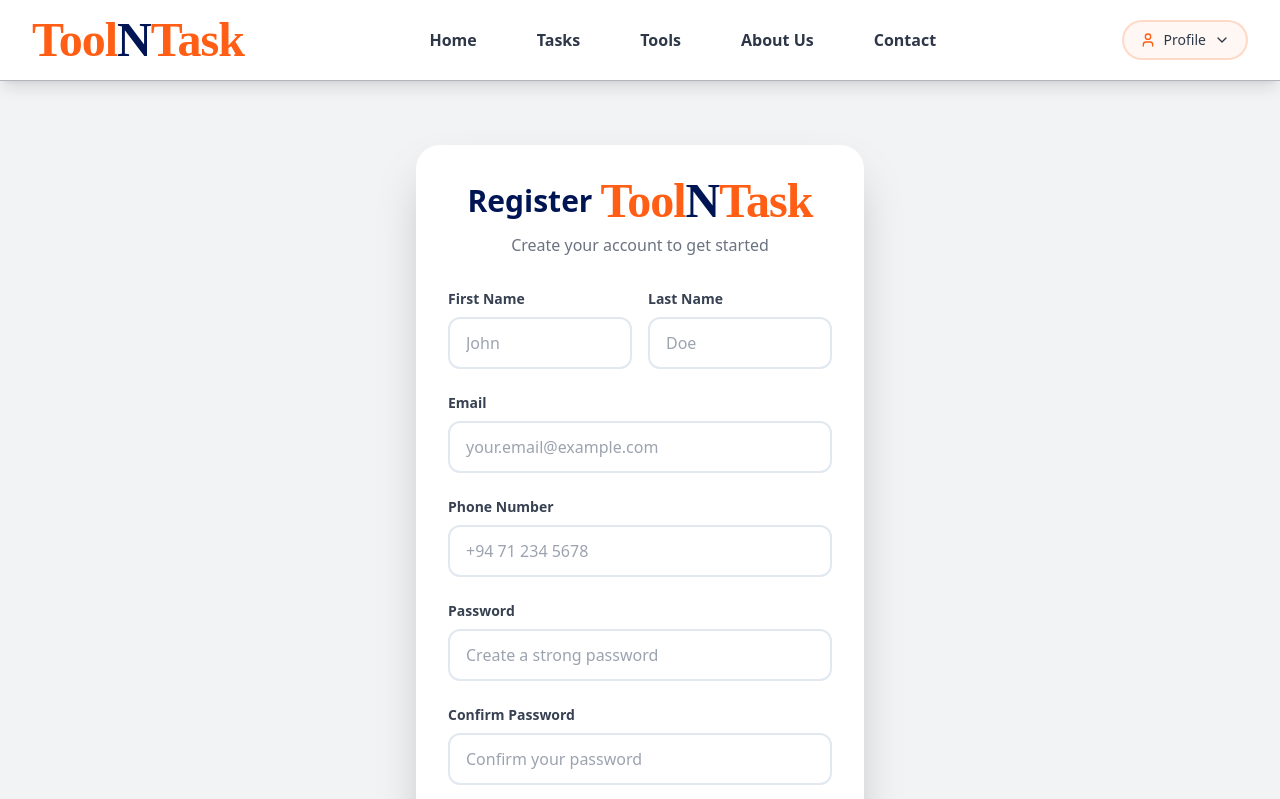
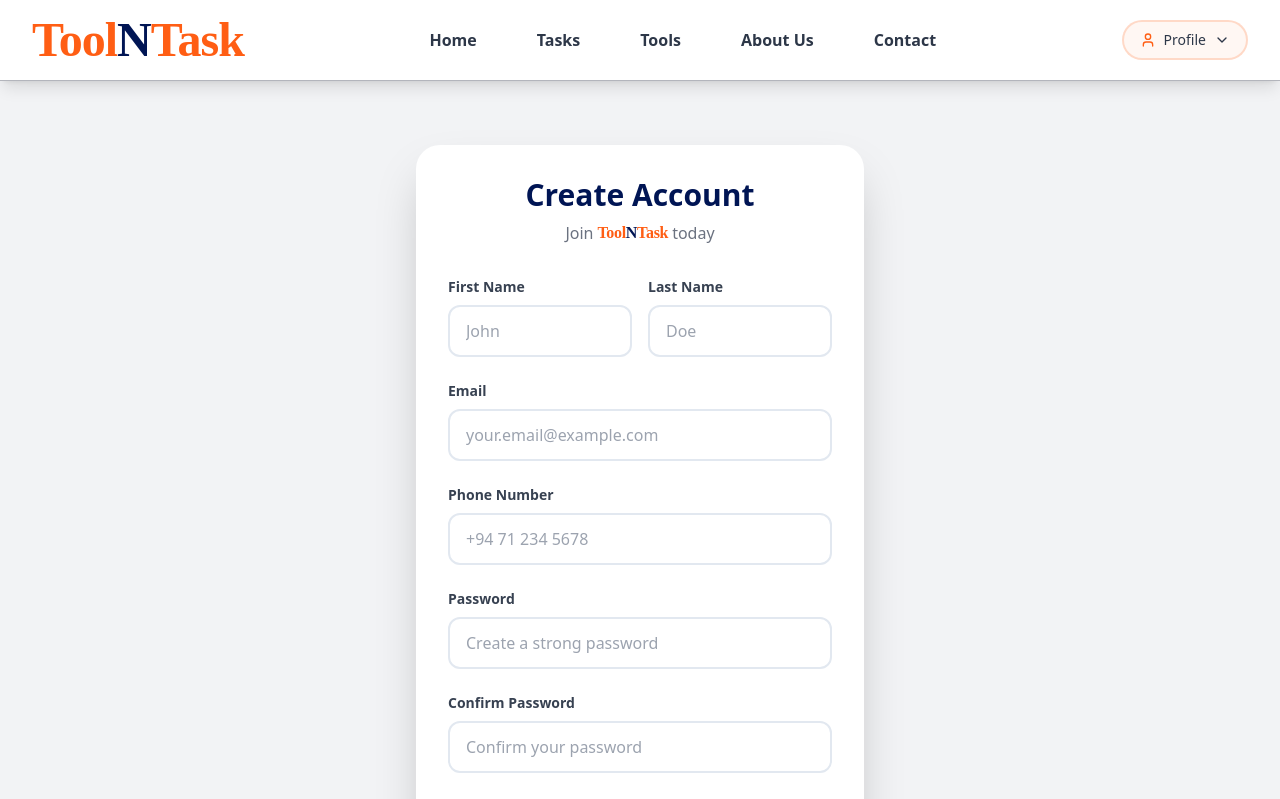
Before and after one commit to SeneshFitzroy/ToolnTask, a Next.js app: page /SignUp in a window 1280 px wide. Shown: the top 799 px of the page. Built offline with nearby package versions, Linux system fonts and the light colour scheme; no server answers; the database is empty; a web font is replaced by a local one.

Commit message:
feat: Enhanced pages/SignUp.tsx,  - Detailed changes: diff --git a/pages/SignUp.tsx b/pages/SignUp.tsx i... at 01:58 PM +0530, July 03, 2025

```diff
--- a/pages/SignUp.tsx
+++ b/pages/SignUp.tsx
@@ -165,11 +165,10 @@ export default function SignUp() {
         <div className="max-w-sm sm:max-w-md w-full">
           <div className="rounded-2xl sm:rounded-3xl shadow-2xl p-6 sm:p-8" style={{ backgroundColor: theme === 'dark' ? '#1a1a1a' : '#FFFFFF' }}>
             <div className="text-center mb-6 sm:mb-8">
-              <div className="flex items-center justify-center gap-2 mb-2">
-                <span className="text-xl sm:text-2xl lg:text-3xl font-bold" style={{ color: theme === 'dark' ? '#FFFFFF' : '#001554' }}>Register</span>
-                <Logo size="large" />
-              </div>
-              <p style={{ color: theme === 'dark' ? '#CCCCCC' : '#6B7280' }}>Create your account to get started</p>
+              <h1 className="text-xl sm:text-2xl lg:text-3xl font-bold mb-2" style={{ color: theme === 'dark' ? '#FFFFFF' : '#001554' }}>Create Account</h1>
+              <p className="flex items-center justify-center gap-1 flex-wrap" style={{ color: theme === 'dark' ? '#CCCCCC' : '#6B7280' }}>
+                Join <Logo size="small" /> today
+              </p>
             </div>
 
             <form className="space-y-4 sm:space-y-6" onSubmit={handleSubmit}>
```
